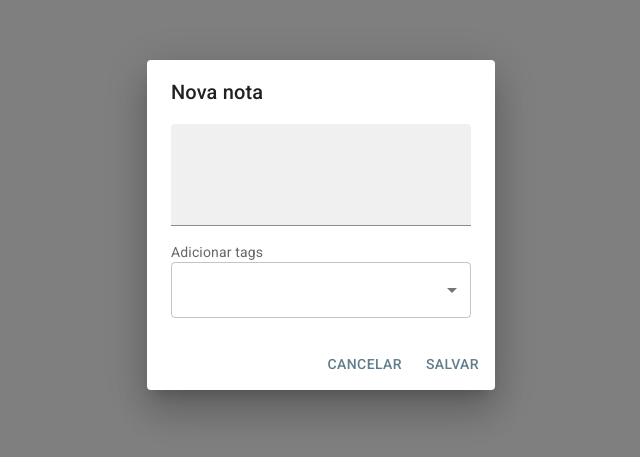
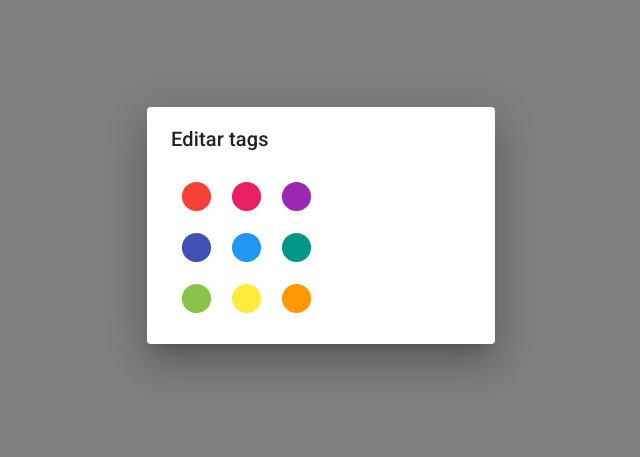
Before and after one commit to jpdurigan/task-app, a React (Create React App) app: page / in a window 1280 px wide. Shown: the part 175-632 px from the top of the page, without its empty margins (319-959 px from the left). Built offline with nearby package versions, Linux system fonts and the light colour scheme.

Commit message:
inicia tela de editar tags

```diff
--- a/src/App.tsx
+++ b/src/App.tsx
@@ -1,5 +1,6 @@
 import { CssBaseline, Divider, ThemeProvider } from "@mui/material";
 import React, { useState } from "react";
+import { EditTagsDialog } from "./components/EditTagsDialog";
 import { HeaderApp } from "./components/HeaderApp";
 import InputField from "./components/InputField";
 import { NewNoteDialog } from "./components/NewNoteDialog";
@@ -65,7 +66,8 @@ const App: React.FC = () => {
 						/>
 					))}
 				</div> */}
-				<NewNoteDialog />
+				{/* <NewNoteDialog /> */}
+				<EditTagsDialog />
 			</div>
 		</ThemeApp>
 	);
--- /dev/null
+++ b/src/components/EditTagsDialog.tsx
@@ -0,0 +1,44 @@
+import { Circle } from "@mui/icons-material";
+import {
+	Button,
+	Dialog,
+	DialogContent,
+	DialogTitle,
+	Grid,
+	IconButton,
+} from "@mui/material";
+import { spacing } from "@mui/system";
+import { ColorsApp, ThemeApp, validColor } from "./Theme";
+
+export const EditTagsDialog: React.FC = () => {
+	const ColorGrid: validColor[] = [
+		ColorsApp.Red,
+		ColorsApp.Pink,
+		ColorsApp.Purple,
+		ColorsApp.Indigo,
+		ColorsApp.Blue,
+		ColorsApp.Teal,
+		ColorsApp.Green,
+		ColorsApp.Yellow,
+		ColorsApp.Orange,
+	];
+
+	return (
+		<Dialog open={true}>
+			<DialogTitle>Editar tags</DialogTitle>
+			<DialogContent sx={{ minWidth: 300 }}>
+				<Grid container maxWidth={150}>
+					{ColorGrid.map((color) => (
+						<Grid item xs={4}>
+							<ThemeApp color={color}>
+								<IconButton color="primary">
+									<Circle fontSize="large" />
+								</IconButton>
+							</ThemeApp>
+						</Grid>
+					))}
+				</Grid>
+			</DialogContent>
+		</Dialog>
+	);
+};
```
